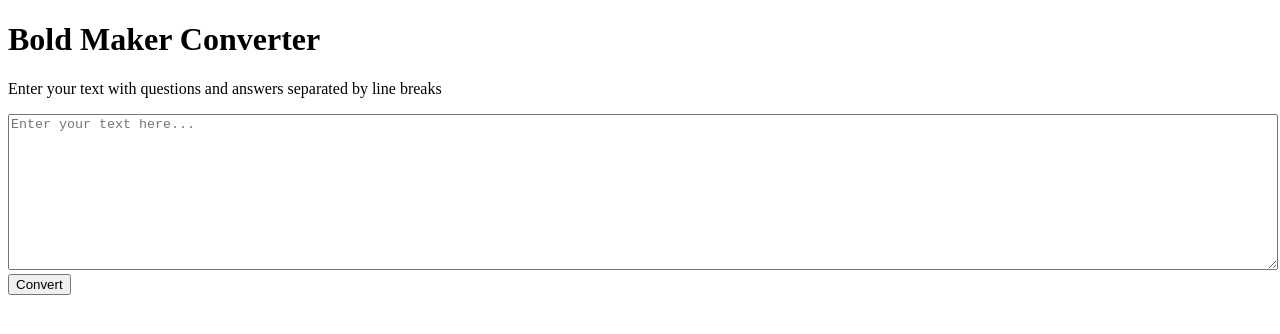
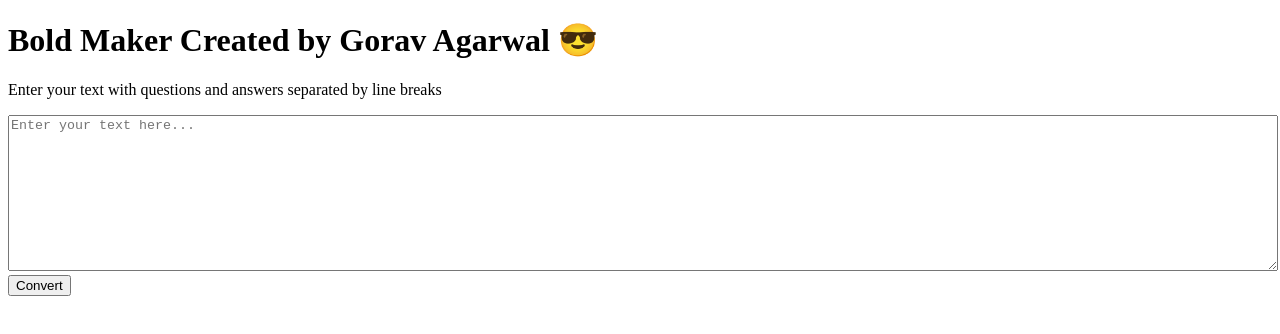
Before and after one commit to Gourav8152-ai/bold-maker, a plain HTML site: page index.html in a window 1280 px wide. Drawn offline with Linux system fonts and the light colour scheme.

Commit message:
Update index.html

```diff
--- a/index.html
+++ b/index.html
@@ -12,7 +12,7 @@
     </style>
 </head>
 <body>
-    <h1>Bold Maker Converter</h1>
+    <h1>Bold Maker Created by Gorav Agarwal 😎 </h1>
     <p>Enter your text with questions and answers separated by line breaks</p>
     <textarea id="textArea" placeholder="Enter your text here..."></textarea>
     <br>
```
